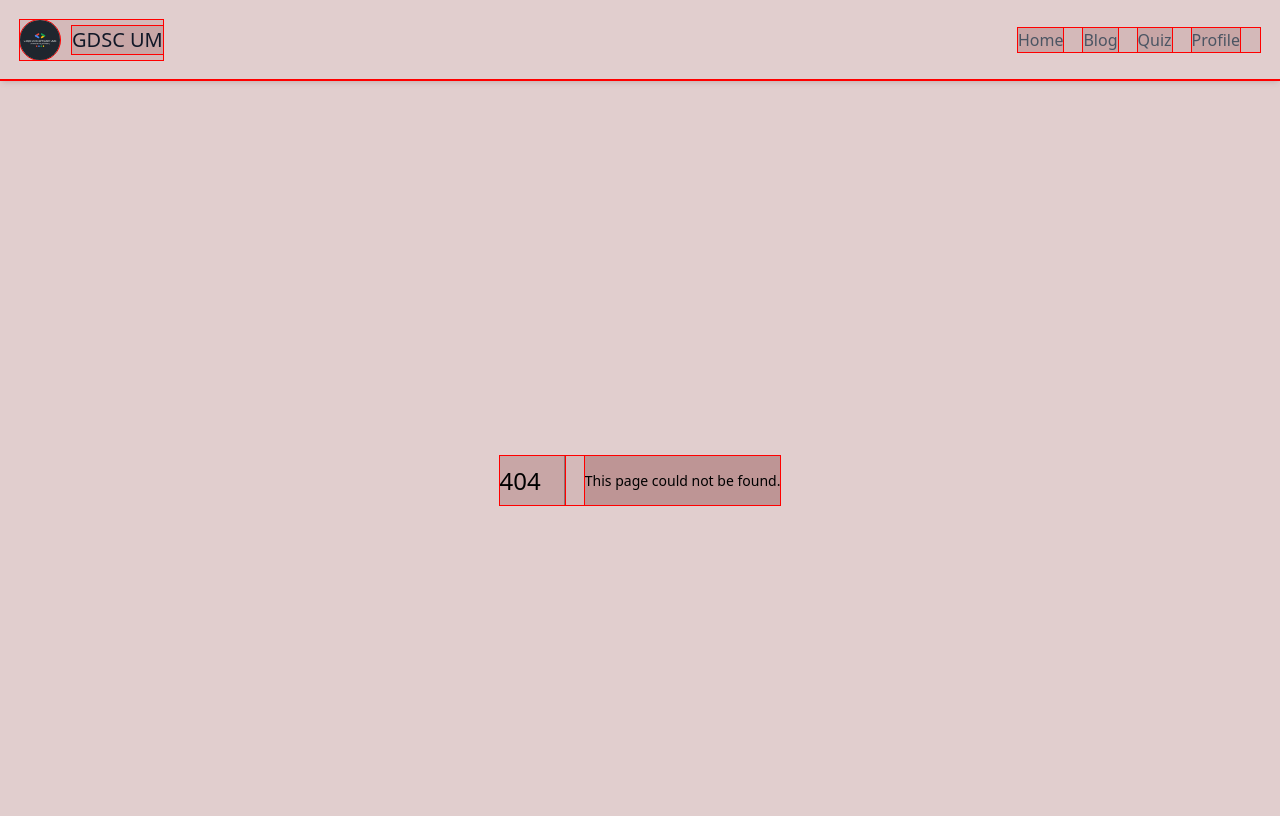
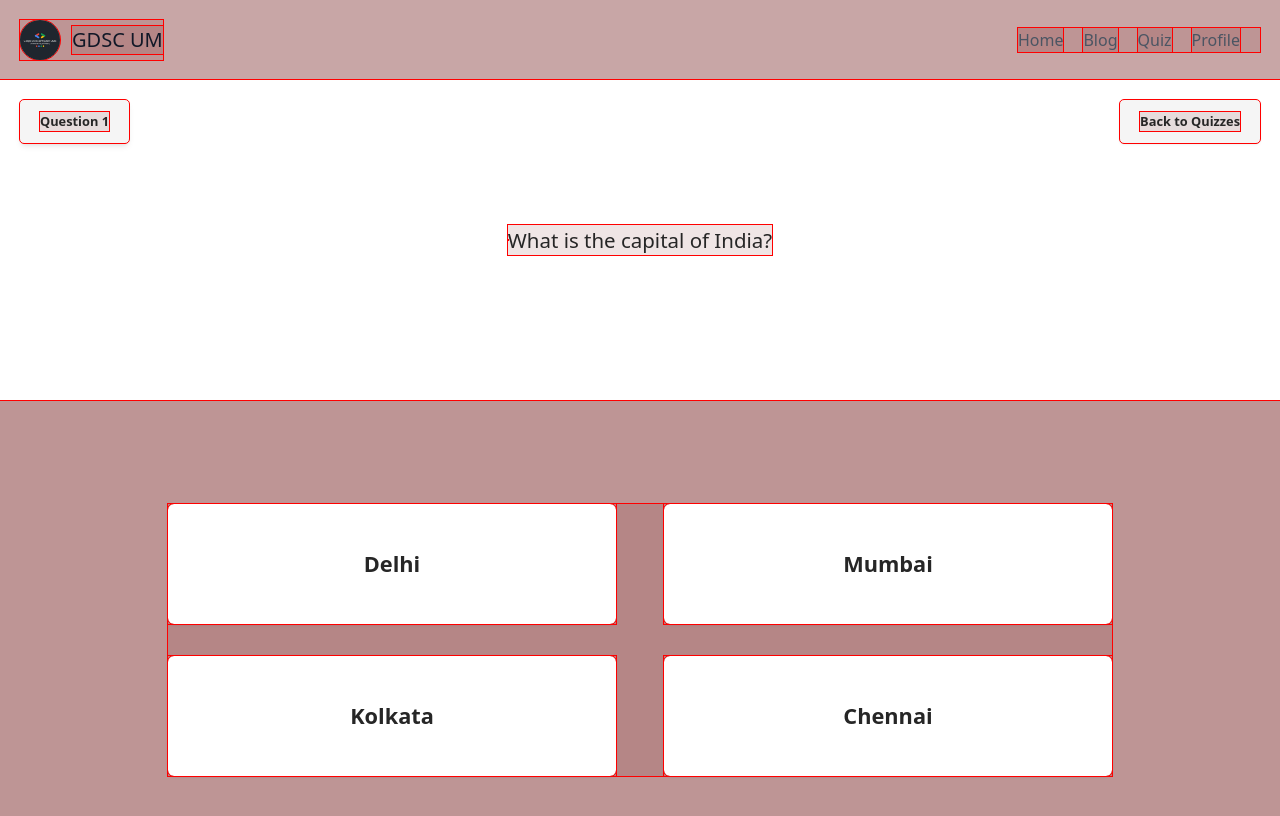
Before and after one commit to gdsc-um/homesite, a Next.js app: page /quiz/firebase in a window 1280 px wide. Before the commit this address had no page. Shown: the top 816 px of the page. Built offline with nearby package versions, Linux system fonts and the light colour scheme.

Commit message:
create quiz system based on json file

```diff
--- /dev/null
+++ b/src/pages/quiz/[slug].jsx
@@ -0,0 +1,125 @@
+import React from 'react'
+import Link from 'next/link';
+
+// Server-only code.
+const fs = require('fs')
+export async function getStaticPaths() {
+    const files = fs.readdirSync('quizzes');
+    const paths = files.map((fileName) => ({
+        params: {
+        slug: fileName.replace('.json', ''),
+        },
+    }));
+
+
+    // return file path
+    return {
+        paths,
+        fallback: false,
+    };
+}
+
+export function getStaticProps({ params: { slug } }) {
+    // read the file questions from the quizzes folder
+    const questions = fs.readFileSync(`quizzes/${slug}.json`, 'utf8');
+
+    // return the questions data as props
+    return {
+        props: {
+            data: JSON.parse(questions),
+        }
+    }
+}
+
+const Quiz = (questions) => {
+    const [currentQuestion, setCurrentQuestion] = React.useState(0);
+    const [score, setScore] = React.useState(0);
+    const [showScore, setShowScore] = React.useState(false);
+
+    // function to handle every question
+    const handleQuestion = (answer) => {
+        // check if the answer is correct
+        if (answer.isCorrect) {
+            setScore(score + 1);
+        }
+
+        // check if the current question is the last question
+        if (currentQuestion + 1 === questions.data.length) {
+            // if it is the last question, show the score
+            setShowScore(true);
+            return;
+        }
+
+        // set the next question
+        const nextQues = currentQuestion + 1;
+        nextQues < questions.data.length && setCurrentQuestion(nextQues);
+    };
+
+    // return the quiz page
+    return (
+        <div className='w-full min-h-screen flex flex-col'>
+            {
+                showScore ? (
+                    <div className='flex justify-center items-center w-full min-h-screen'>
+                        <h1 className="text-3xl font-semibold text-center text-[#262626]">
+                            You scored {score} out of {questions.data.length}
+                        </h1>
+                    </div>
+                ) : (
+                    <>
+                        <div className='w-full h-[40vh] px-10 bg-white flex justify-center items-center relative'>
+                            <div className='absolute top-5 left-5 px-5 py-3 bg-neutral-100 rounded shadow-md'>
+                                <h3 className='text-[#262626] text-[1vw] font-semibold'>
+                                    Question {currentQuestion + 1}
+                                </h3>
+                            </div>
+                            <Link href='/quizzes'>
+                                <div className='absolute top-5 right-5 px-5 py-3 bg-neutral-100 rounded shadow active:scale-90 duration-200 lg:hover:scale-105 lg:hover:shadow-md'>
+                                    <h3 className='text-[#262626] text-[1vw] font-semibold'>
+                                        Back to Quizzes
+                                    </h3>
+                                </div>
+                            </Link>
+                            <h2 className='text-start text-[1.6vw] text-[#262626] whitespace-pre-line'>
+                                {questions.data[currentQuestion].question}
+                            </h2>
+                        </div>
+                        <div className='w-full h-[60vh] flex justify-center items-center'>
+                            <div className=" grid grid-cols-2 gap-8 gap-x-12">
+                                <button onClick={
+                                    () => handleQuestion(questions.data[currentQuestion].options[0])
+                                }>
+                                    <div className="w-[35vw] h-[15vh] rounded-md flex justify-center items-center text-[#262626] text-[1.7vw] font-semibold bg-white hover:cursor-pointer lg:hover:shadow-lg shadow lg:hover:scale-105 lg:hover:-translate-y-2 duration-200 active:scale-90">
+                                        {questions.data[currentQuestion].options[0].answer}
+                                    </div>
+                                </button>
+                                <button onClick={
+                                    () => handleQuestion(questions.data[currentQuestion].options[1])
+                                }>
+                                    <div className="w-[35vw] h-[15vh] rounded-md flex justify-center items-center text-[#262626] text-[1.7vw] font-semibold bg-white hover:cursor-pointer lg:hover:shadow-lg shadow lg:hover:scale-105 lg:hover:-translate-y-2 duration-200 active:scale-90">
+                                        {questions.data[currentQuestion].options[1].answer}
+                                    </div>
+                                </button>
+                                <button onClick={
+                                    () => handleQuestion(questions.data[currentQuestion].options[2])
+                                }>
+                                    <div className="w-[35vw] h-[15vh] rounded-md flex justify-center items-center text-[#262626] text-[1.7vw] font-semibold bg-white hover:cursor-pointer lg:hover:shadow-lg shadow lg:hover:scale-105 lg:hover:-translate-y-2 duration-200 active:scale-90">
+                                        {questions.data[currentQuestion].options[2].answer}
+                                    </div>
+                                </button>
+                                <button onClick={
+                                    () => handleQuestion(questions.data[currentQuestion].options[3])
+                                }>
+                                    <div className="w-[35vw] h-[15vh] rounded-md flex justify-center items-center text-[#262626] text-[1.7vw] font-semibold bg-white hover:cursor-pointer lg:hover:shadow-lg shadow lg:hover:scale-105 lg:hover:-translate-y-2 duration-200 active:scale-90">
+                                        {questions.data[currentQuestion].options[3].answer}
+                                    </div>
+                                </button>
+                            </div>
+                        </div>
+                    </>)
+            }
+        </div>
+    );
+};
+
+export default Quiz;
```
Also changed, not shown: quizzes/firebase.json (added).
